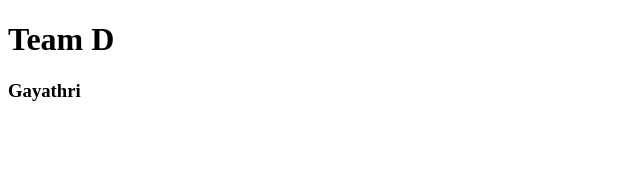
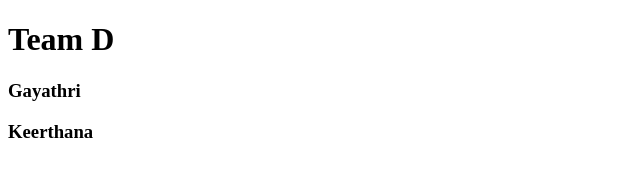
Before and after one commit to Santosh4979/CP_Students_Project, a plain HTML site: page index.html in a window 1280 px wide. Shown: the whole page, without its empty margins (0-640 px from the left). Drawn offline with Linux system fonts and the light colour scheme.

Commit message:
Adding changes

```diff
--- a/index.html
+++ b/index.html
@@ -8,5 +8,6 @@
 <body>
     <h1>Team D</h1>
     <h3>Gayathri</h3>
+    <h3>Keerthana</h3>
 </body>
 </html>
```
